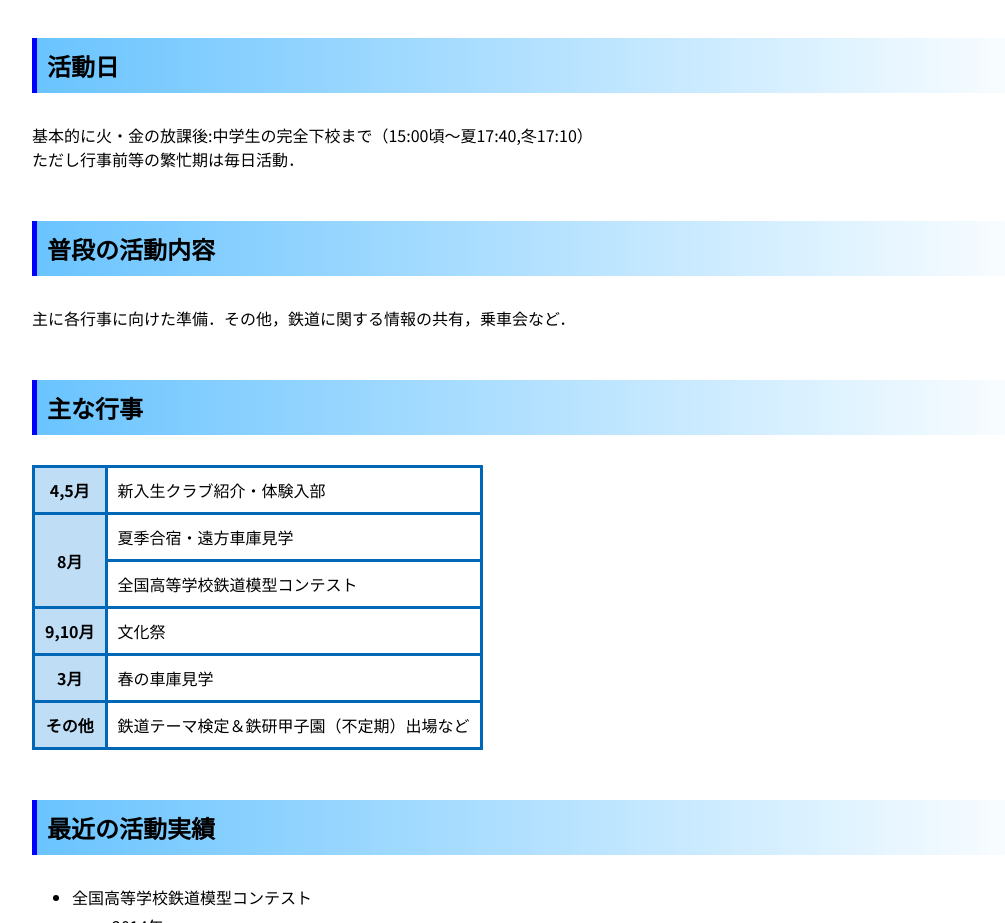
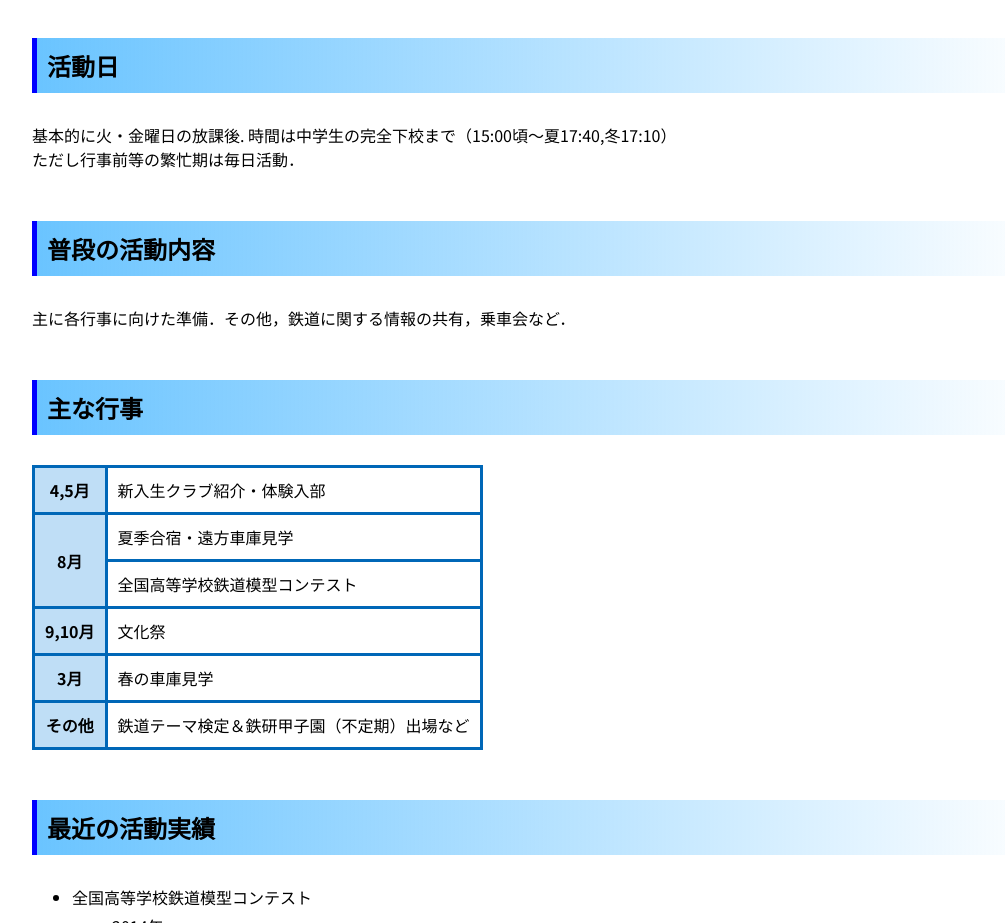
Before and after one commit to Miyanber/rakunan_rail, a plain HTML site: page activity.html in a window 1280 px wide. Shown: the part 1320-2243 px from the top of the page, without its empty margins (96-1101 px from the left). Drawn offline with Linux system fonts and the light colour scheme.

Commit message:
10/05 修正

```diff
--- a/activity.html
+++ b/activity.html
@@ -56,7 +56,7 @@
         </section>
         <section>
             <h2>活動日</h2>
-            <p>基本的に火・金の放課後:中学生の完全下校まで（15:00頃～夏17:40,冬17:10）<br>
+            <p>基本的に火・金曜日の放課後. 時間は中学生の完全下校まで（15:00頃～夏17:40,冬17:10）<br>
                 ただし行事前等の繁忙期は毎日活動．</p>
         </section>
         <section>
```
Also changed, not shown: img/P1000454.jpg (deleted), img/old_page.png (deleted).
